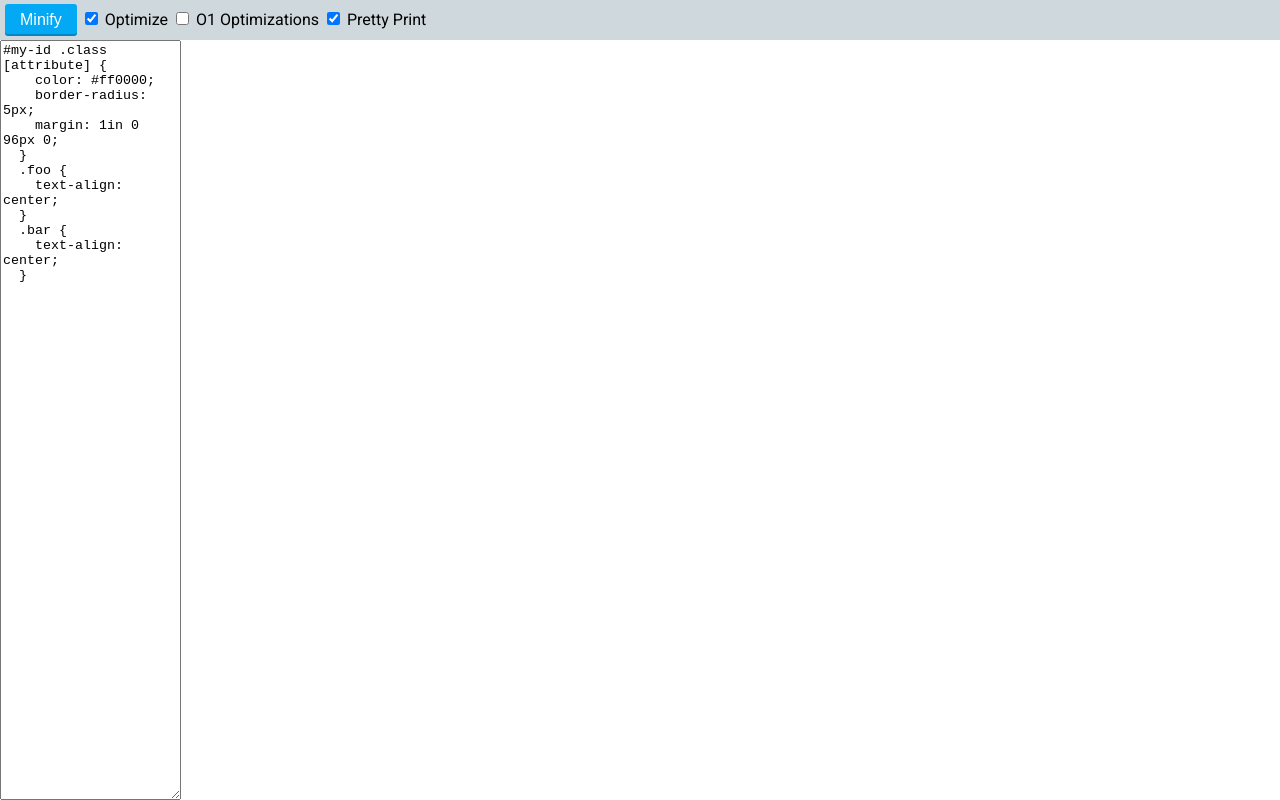
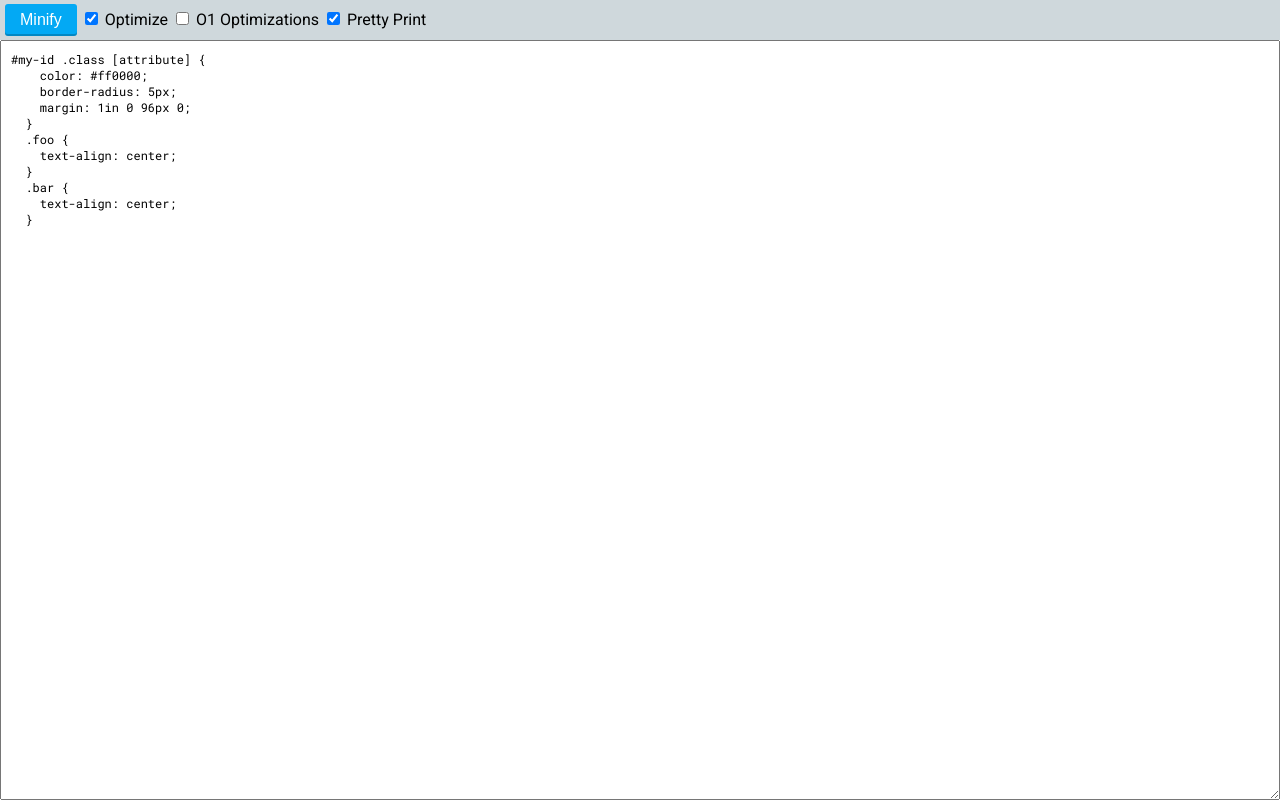
Before and after one commit to mattbasta/crass, a plain HTML site: page index.html in a window 1280 px wide. Drawn offline with Linux system fonts and the light colour scheme.

Commit message:
Update index.html

```diff
--- a/index.html
+++ b/index.html
@@ -35,7 +35,7 @@
         height: 100%;
         padding-top: 40px;
       }
-      main > div {
+      main > * {
         flex: 1 1;
         font-family: 'Roboto Mono';
         font-size: 12px;
```
